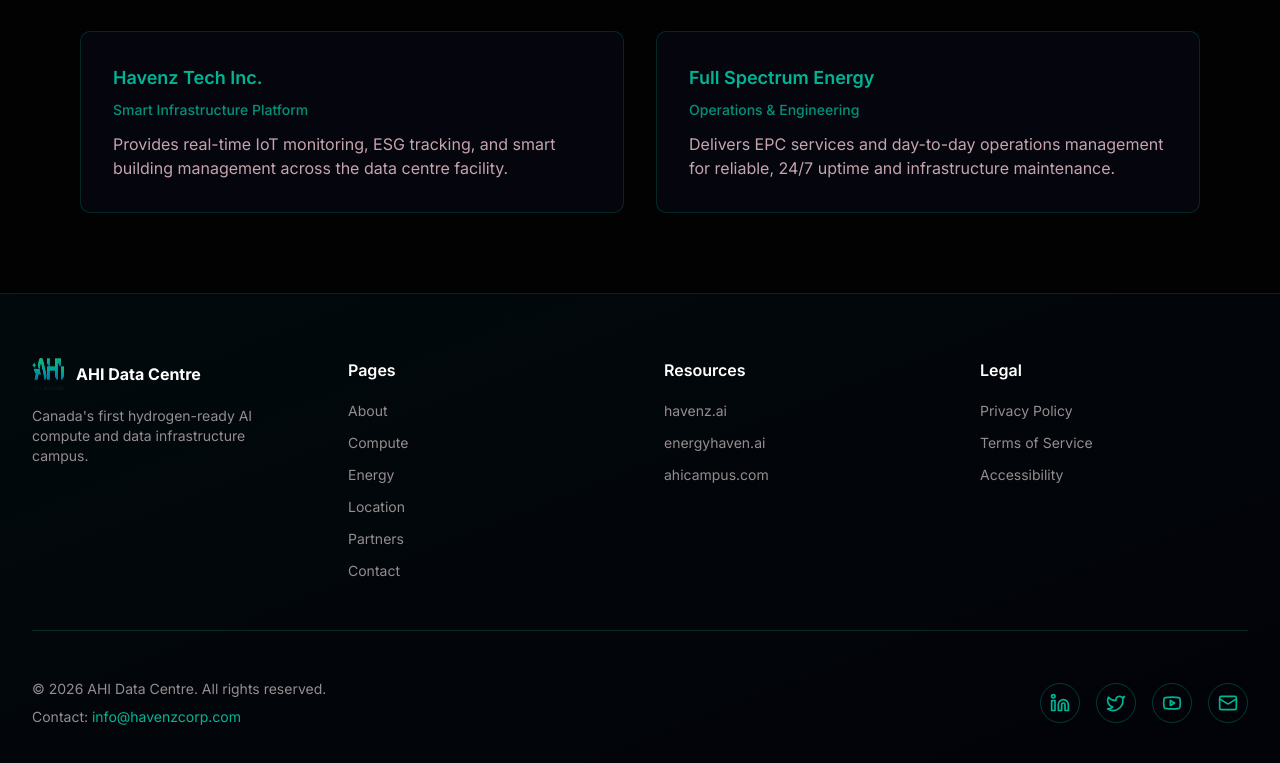
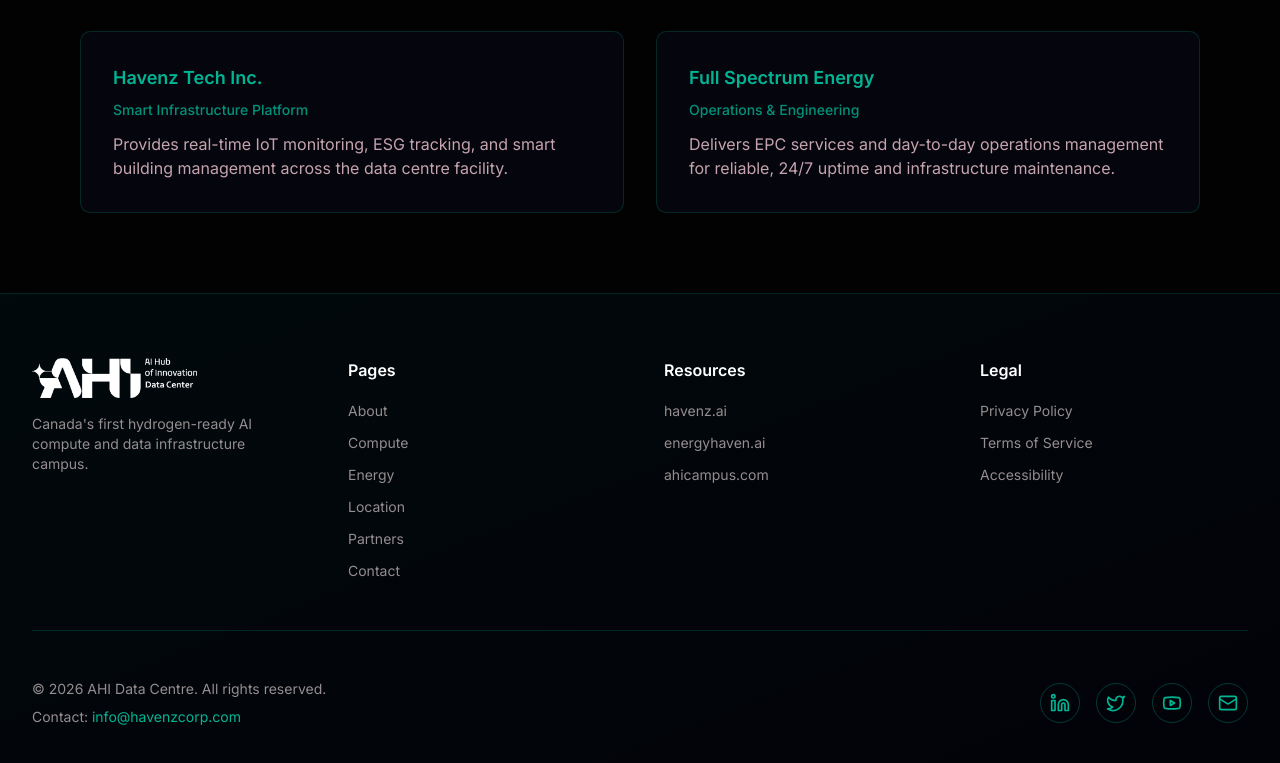
Before and after one commit to amoussasait/AHI_website, a Next.js app: page /about in a window 1280 px wide. Shown: the part 6669-7432 px from the top of the page. Built offline with nearby package versions, Linux system fonts and the light colour scheme.

Commit message:
Your commit message here

```diff
--- a/components/footer.tsx
+++ b/components/footer.tsx
@@ -76,9 +76,8 @@ export default function Footer() {
             transition={{ duration: 0.8 }}
             viewport={{ once: true }}
           >
-            <Link href="/" className="flex items-center gap-3 mb-4">
-              <Image src="/logos/ahi-logo.png" alt="AHI Data Centre" width={32} height={32} className="w-8 h-8" />
-              <span className="font-bold text-white">AHI Data Centre</span>
+            <Link href="/" className="flex items-center mb-4">
+              <Image src="/images/ahi-ai-hub-of-innovation-horizontal-white.png" alt="AHI AI Hub of Innovation" width={180} height={45} className="h-10 w-auto" />
             </Link>
             <p className="text-muted-foreground text-sm">
               Canada's first hydrogen-ready AI compute and data infrastructure campus.
```
